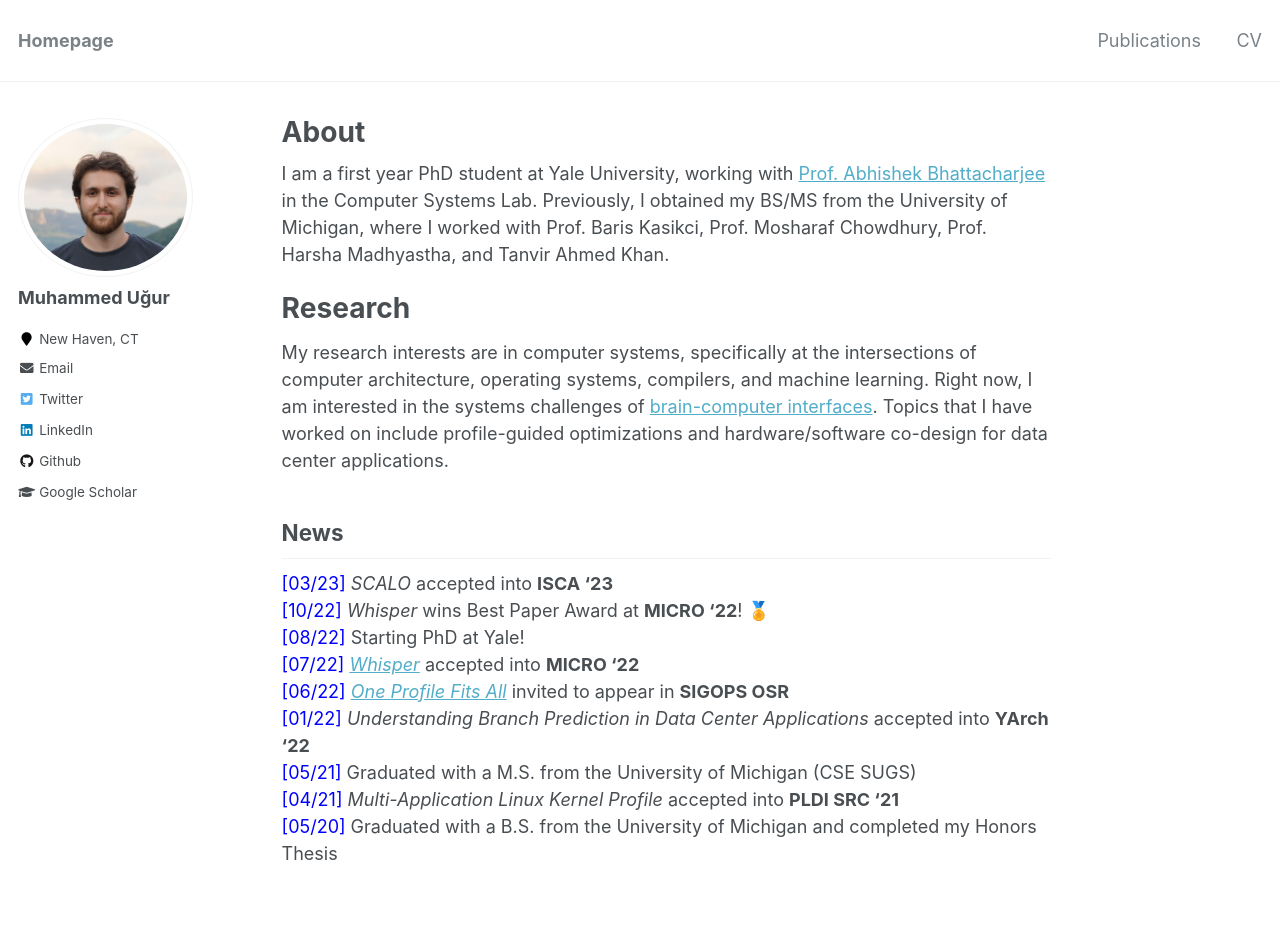
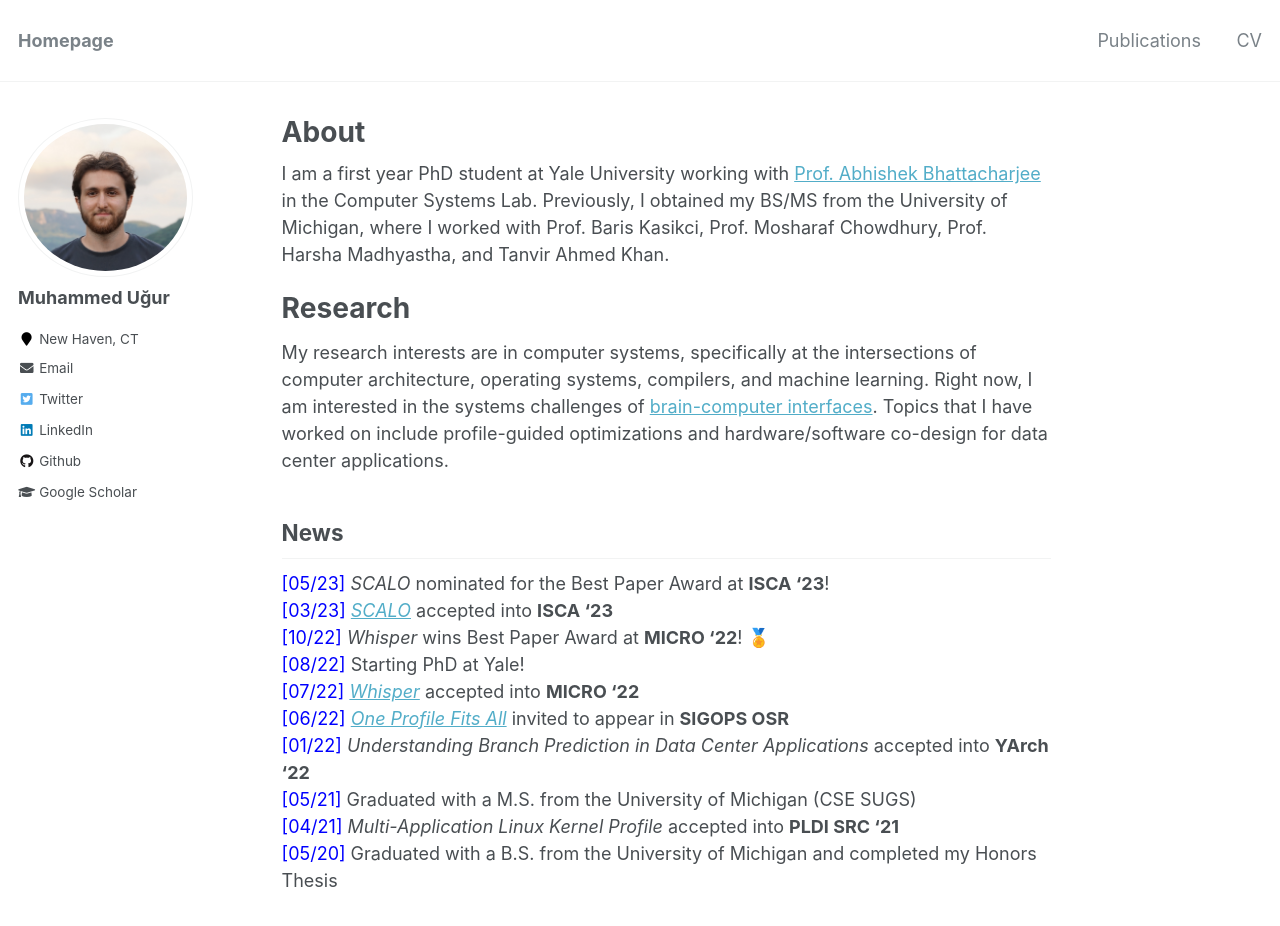
Before and after one commit to meugur/meugur.github.io, a Jekyll site: the page built from _pages/about.md, in a window 1280 px wide and 944 px high. Shown: the top 926 px of the window. Built offline with Jekyll 4.4.1, drawn with Linux system fonts in a browser that asks for light colours.

Commit message:
SCALO updates

```diff
--- a/_pages/about.md
+++ b/_pages/about.md
@@ -7,7 +7,7 @@ redirect_from:
   - /about.html
 ---
 
-I am a first year PhD student at Yale University, working with [Prof. Abhishek Bhattacharjee](https://cs.yale.edu/homes/abhishek) in the Computer Systems Lab. Previously, I obtained my BS/MS from the University of Michigan, where I worked with Prof. Baris Kasikci, Prof. Mosharaf Chowdhury, Prof. Harsha Madhyastha, and Tanvir Ahmed Khan.
+I am a first year PhD student at Yale University working with [Prof. Abhishek Bhattacharjee](https://cs.yale.edu/homes/abhishek) in the Computer Systems Lab. Previously, I obtained my BS/MS from the University of Michigan, where I worked with Prof. Baris Kasikci, Prof. Mosharaf Chowdhury, Prof. Harsha Madhyastha, and Tanvir Ahmed Khan.
 
 Research
 ======
@@ -16,7 +16,8 @@ My research interests are in computer systems, specifically at the intersections
 
 News
 -----
-<span style="color:blue">[03/23]</span> _SCALO_ accepted into **ISCA '23**
+<span style="color:blue">[05/23]</span> _SCALO_ nominated for the Best Paper Award at **ISCA '23**!
+<span style="color:blue">[03/23]</span> [_SCALO_](https://meugur.github.io/files/scalo-isca-23.pdf) accepted into **ISCA '23**
 <span style="color:blue">[10/22]</span> _Whisper_ wins Best Paper Award at **MICRO '22**! 🏅
 <!-- <span style="color:blue">[09/22]</span> _Whisper_ nominated for the Best Paper Award at **MICRO '22**  -->
 <span style="color:blue">[08/22]</span> Starting PhD at Yale!
```
Also changed, not shown: _pages/publications.md (+1 -0 lines), 1 other file.
